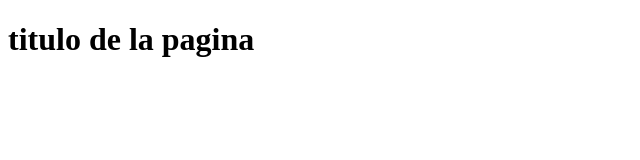
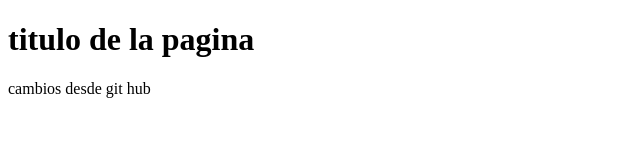
Before and after one commit to victorgallegosGIT/Git, a plain HTML site: page index.html in a window 1280 px wide. Shown: the whole page, without its empty margins (0-640 px from the left). Drawn offline with Linux system fonts and the light colour scheme.

Commit message:
Update index.html

```diff
--- a/index.html
+++ b/index.html
@@ -8,5 +8,6 @@
 </head>
 <body>
     <h1>titulo de la pagina</h1>
+    <p> cambios desde git hub </p>
 </body>
 </html>
```
